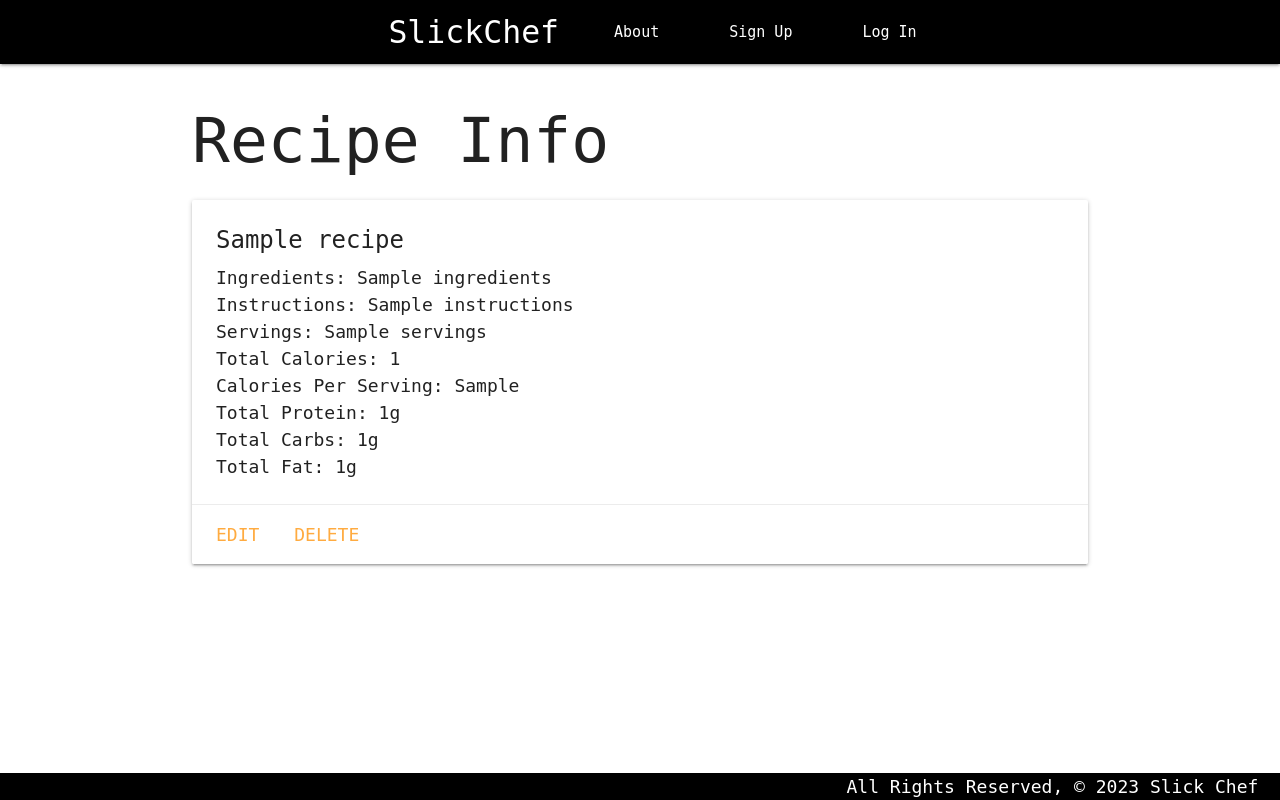
After one commit to amirzarie/SlickChef, a Django app: template main_app/templates/recipes/recipe_detail.html in a window 1280 px wide. The commit adds this page. Run offline with Django 3.2, Linux system fonts and the light colour scheme; the template is opened without the code that fills it: most values are stand-ins (such as "Sample title", 1, 10 or a date in 2020).

Commit message:
finish add recipe form functionality, my recipes page now works properly, add recipe details page, edit and delete are just placeholders for now. Updated Recipe model to reflect targetted fields

```diff
--- a/main_app/templates/main_app/get_ingredients.html
+++ b/main_app/templates/main_app/get_ingredients.html
@@ -6,7 +6,7 @@
         }
     </style>
 
-    <form action={% url "show_recipe" %} method="post">
+    <form action="{% url 'show_recipe' %}" method="post">
         {% csrf_token %}
         <label for="user-text">Ingredients</label>
         <textarea name="ingredients" id="ingredients" cols="20" rows="10"></textarea>
--- /dev/null
+++ b/main_app/templates/recipes/recipe_detail.html
@@ -0,0 +1,27 @@
+{% extends 'base.html' %}
+{% block content %}
+
+<h1>Recipe Info</h1>
+
+<div class="row">
+  <div class="card">
+    <div class="card-content">
+        <span class="card-title">{{ recipe.recipe_name }}</span>
+        <p>Ingredients: {{ recipe.ingredients }}</p>
+        <p>Instructions: {{ recipe.instructions }}</p>
+        <p>Servings: {{ recipe.servings }}</p>
+        <p>Total Calories: {{ recipe.total_calories}}</p>
+        <p>Calories Per Serving: {{ recipe.calories_per_serving }}</p>
+        <p>Total Protein: {{ recipe.total_protein }}g</p>
+        <p>Total Carbs: {{ recipe.total_carbs }}g</p>
+        <p>Total Fat: {{ recipe.total_fat }}g</p>
+    </div>
+    <div class="card-action">
+        <a href="">Edit</a>
+        <a href="">Delete</a>
+    </div>
+  </div>
+</div>
+
+
+{% endblock %}
--- a/main_app/urls.py
+++ b/main_app/urls.py
@@ -4,9 +4,11 @@ from . import views
 urlpatterns = [
     path('', views.home, name='home'),
     path('about/', views.about, name='about'),
-    path('main_app/get_ingredients/', views.get_ingredients, name='get_ingredients'),
+    path('recipes/get_ingredients/', views.get_ingredients, name='get_ingredients'),
     path('recipes/show_recipe/', views.show_recipe, name='show_recipe'),
-    path('recipes/user_index/', views.recipes_index, name='user_index'),
+    path('recipes/', views.recipes_index, name='user_index'),
+    path('recipes/create_recipe/', views.RecipeCreate.as_view(), name='recipes_create'),
+    path('recipes/<int:recipe_id>/', views.recipes_detail, name='recipe_detail'),
 
     # Accounts
     path('accounts/signup/', views.signup, name='signup'),
```
Also changed, not shown: main_app/forms.py (added, +7 -0 lines), main_app/models.py (+5 -4 lines), main_app/templates/main_app/recipe_form.html (added, +11 -0 lines), main_app/templates/recipes/show_recipe.html (+4 -4 lines), main_app/templates/recipes/user_index.html (+12 -7 lines), main_app/views.py (+19 -8 lines).
